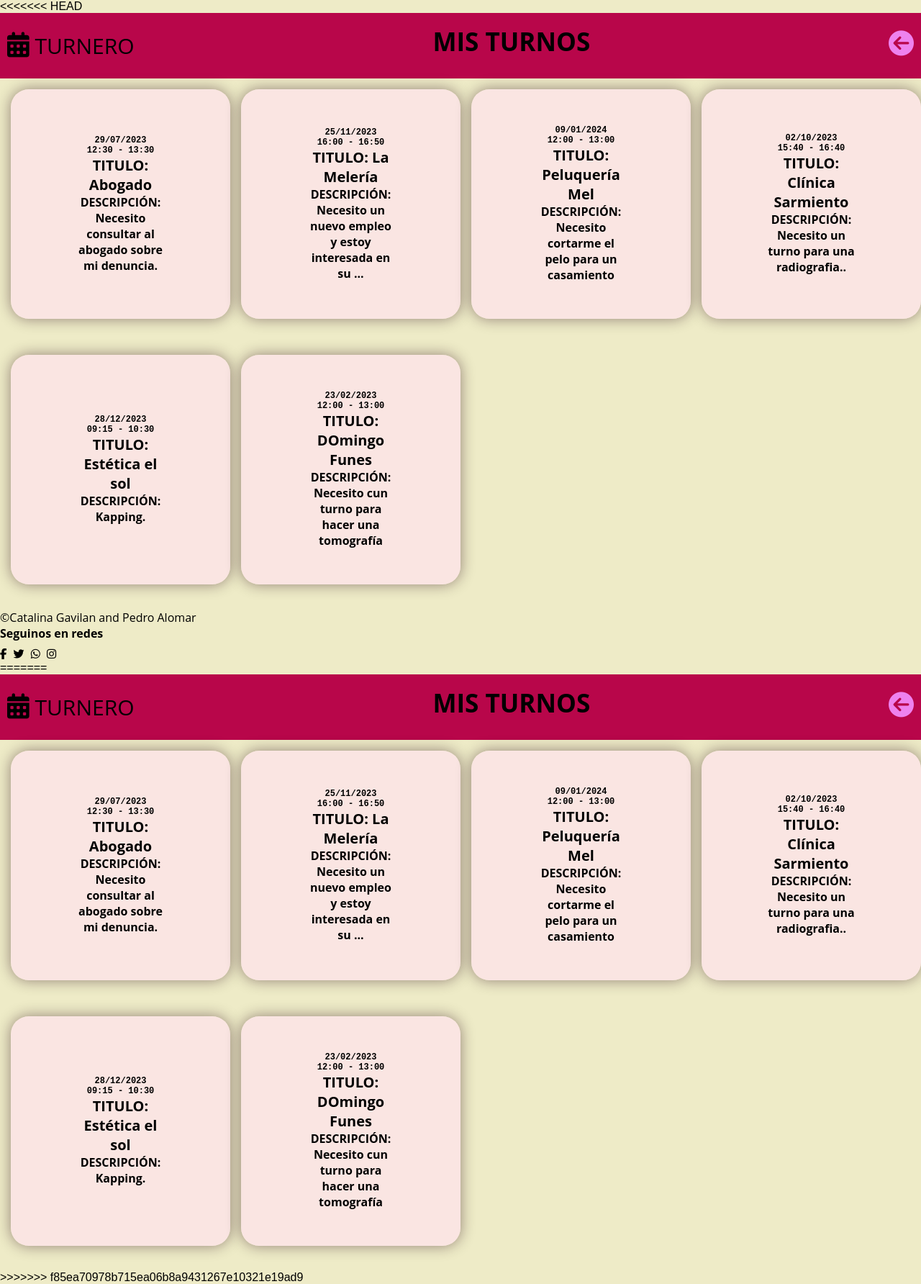
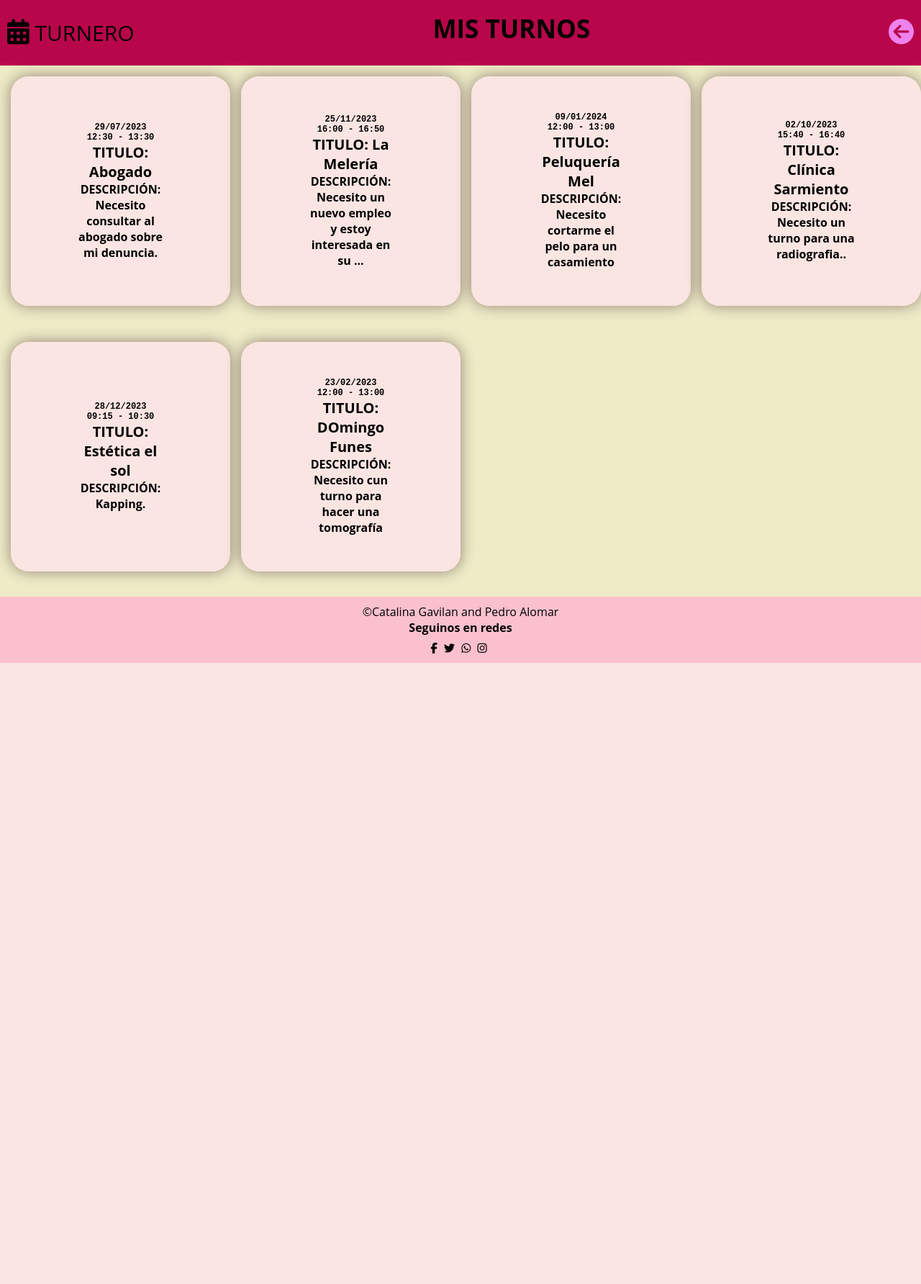
Before and after one commit to CatalinaGavilan/Proyecto-final, a PHP site: page /misturnos.html in a window 1280 px wide. Shown: the whole page at 72% size. After the commit the page ends 921 px from the top, so only its background shows below. Run offline with PHP 8.4, Linux system fonts and the light colour scheme; some libraries are stand-ins or nearby versions.

Commit message:
Nueva actualización

```diff
--- a/misturnos.html
+++ b/misturnos.html
@@ -1,4 +1,4 @@
-<<<<<<< HEAD
+
 <!DOCTYPE html>
 <html lang="en">
 <head>
@@ -80,72 +80,3 @@
 
 </body>
 </html>
-=======
-<!DOCTYPE html>
-<html lang="en">
-<head>
-    <meta charset="UTF-8">
-    <meta name="viewport" content="width=device-width, initial-scale=1.0">
-    <script src="https://kit.fontawesome.com/02d0cd2df8.js" crossorigin="anonymous"></script>
-    <link rel="stylesheet" href="style.css">
-    <title>MIS TURNOS</title>
-</head>
-<body>
-    <header>
-        <nav class="nav">
-
-            <div> <td><i class="fa-solid fa-calendar-days"></i>  TURNERO</td> </div>
-            <h3>MIS TURNOS</h3>
-            <div> <td><a href="indexusuario.html"><i class="fa-solid fa-circle-arrow-left"></i></a></td> </div>
-        </nav>
-    </header>
-<div class="turnos">
-    <div class="turno1">
-        <h2 class="fecha">29/07/2023 </h2>
-        <h2 class="hora">  12:30 - 13:30</h2>
-        <h1 class="title"><b>TITULO: </b> Abogado</h1>
-        <h4 class="descripción"><b>DESCRIPCIÓN: </b>Necesito consultar al abogado sobre mi denuncia.</h4>
-    </div>
-
-    <div class="turno2">
-        <h2 class="fecha"> 25/11/2023 </h2>
-        <h2 class="hora">  16:00 - 16:50 </h2>
-        <h1 class="title"><b>TITULO: </b> La Melería</h1>
-        <h4 class="descripción"><b>DESCRIPCIÓN: </b>Necesito un nuevo empleo y estoy interesada en su ...</h4>
-    </div>
-
-    <div class="turno3">
-        <h2 class="fecha">09/01/2024 </h2>
-        <h2 class="hora">  12:00 - 13:00</h2>
-        <h1 class="title"><b>TITULO: </b> Peluquería Mel</h1>
-        <h4 class="descripción"><b>DESCRIPCIÓN: </b>Necesito cortarme el pelo para un casamiento</h4>
-    </div>
-
-    <div class="turno4">
-        <h2 class="fecha">02/10/2023 </h2>
-        <h2 class="hora">  15:40 - 16:40</h2>
-        <h1 class="title"><b>TITULO: </b> Clínica Sarmiento</h1>
-        <h4 class="descripción"><b>DESCRIPCIÓN: </b>Necesito un turno para una radiografia..</h4>
-    </div>
-
-
-</div>
-<div class="turnos2">
-    <div class="turno5">
-        <h2 class="fecha">28/12/2023 </h2>
-        <h2 class="hora">  09:15 - 10:30</h2>
-        <h1 class="title"><b>TITULO: </b> Estética el sol</h1>
-        <h4 class="descripción"><b>DESCRIPCIÓN: </b>Kapping.</h4>
-    </div>
-
-    <div class="turno6">
-        <h2 class="fecha">23/02/2023 </h2>
-        <h2 class="hora"> 12:00 - 13:00 </h2>
-        <h1 class="title"><b>TITULO: </b> DOmingo Funes </h1>
-        <h4 class="descripción"><b>DESCRIPCIÓN: </b>Necesito cun turno para hacer una tomografía</h4>
-    </div>
-</div>
-
-</body>
-</html>
->>>>>>> f85ea70978b715ea06b8a9431267e10321e19ad9
--- a/style.css
+++ b/style.css
@@ -641,7 +641,7 @@ header .nav div{
     font-size: 15px;
 
 }
-<<<<<<< HEAD
+
 
 footer{
     float: left;
@@ -672,5 +672,3 @@ footer .socialf a{
     margin-top: 15px;
     color: rgb(0, 0, 0);
 }
-=======
->>>>>>> f85ea70978b715ea06b8a9431267e10321e19ad9
```
